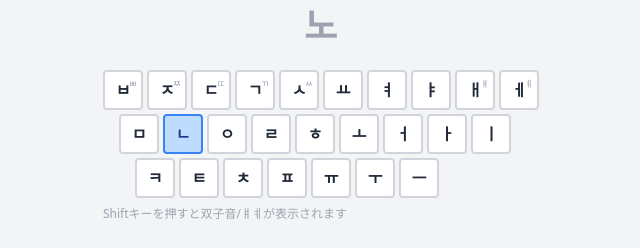
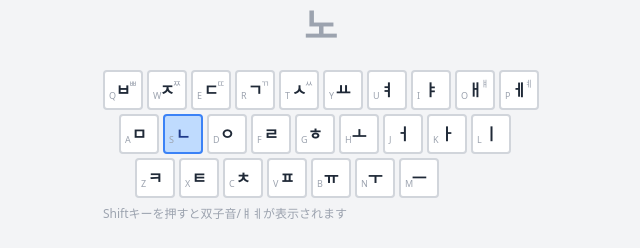
Before and after one commit to utgwkk/hangeul-typing-game, a React (Vite) app: page / in a window 1280 px wide. Both pictures are taken after a click on the button "開始". Shown: the part 354-602 px from the top of the page, without its empty margins (319-959 px from the left). Built offline with nearby package versions, Linux system fonts and the light colour scheme.

Commit message:
Show alphabet letters on on-screen keyboard keys
https://claude.ai/code/session_01HdsrS1izhYY2fDmSfCwMJW

```diff
--- a/src/components/Keyboard.tsx
+++ b/src/components/Keyboard.tsx
@@ -34,6 +34,7 @@ function Key({ code, isHighlight, isWrong, isShift }: KeyProps) {
   const [normal, shifted] = entry
   const label = isShift && shifted ? shifted : normal
   const shiftLabel = shifted && !isShift ? shifted : null
+  const alphaLabel = code.startsWith('Key') ? code.slice(3) : null
 
   let bg = 'bg-white border-gray-300 text-gray-800'
   if (isWrong) {
@@ -49,6 +50,11 @@ function Key({ code, isHighlight, isWrong, isShift }: KeyProps) {
       {shiftLabel && (
         <span className="absolute top-0.5 right-1 text-[9px] text-gray-400 font-normal">
           {shiftLabel}
+        </span>
+      )}
+      {alphaLabel && (
+        <span className="absolute bottom-0.5 left-1 text-[9px] text-gray-400 font-normal">
+          {alphaLabel}
         </span>
       )}
       <span className="text-base leading-none">{label}</span>
```
